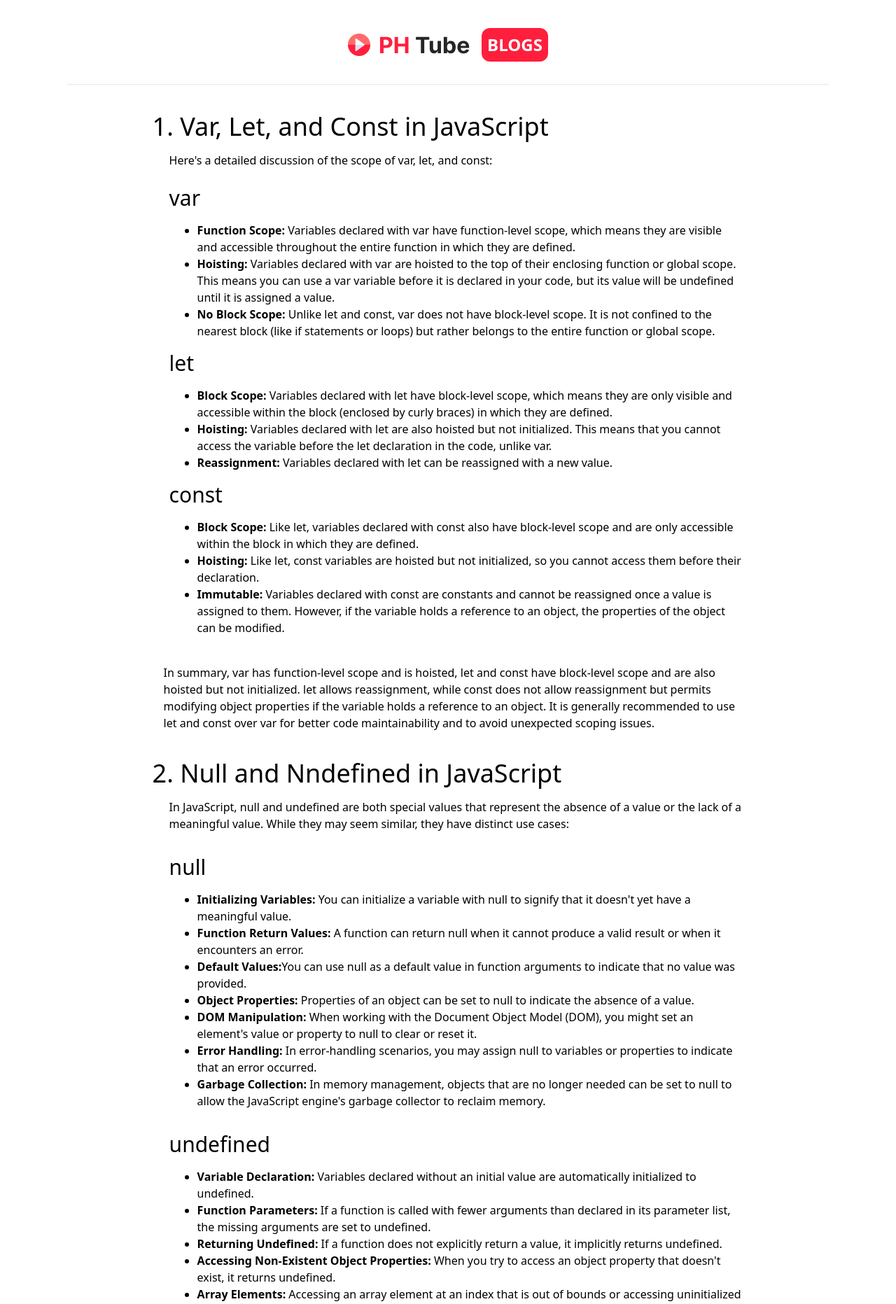
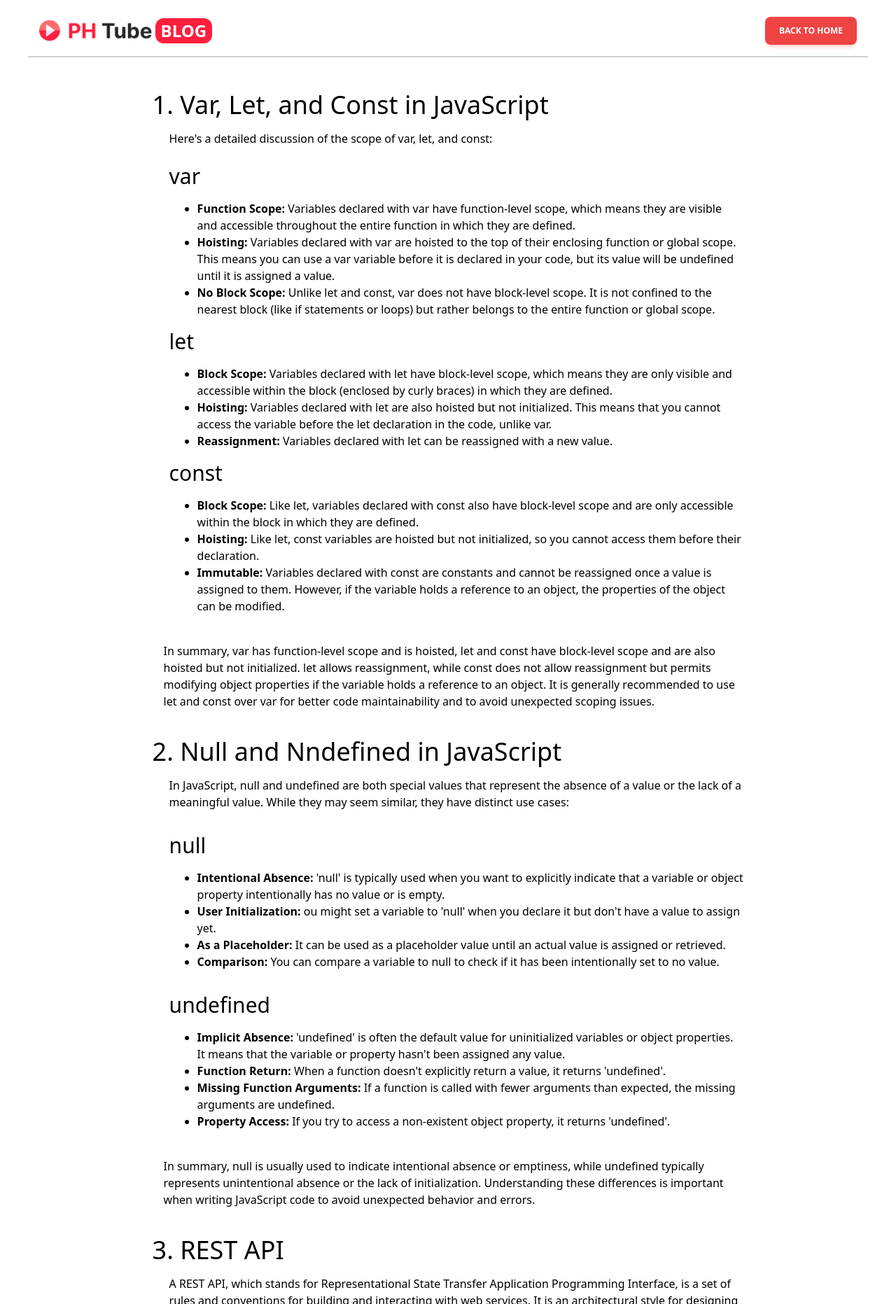
Before and after one commit to kazimdabusayed/phtube, a plain HTML site: page blog.html in a window 1280 px wide. Shown: the top 1863 px of the page at 70% size. Drawn offline with nearby package versions, Linux system fonts and the light colour scheme.

```diff
--- a/blog.html
+++ b/blog.html
@@ -3,21 +3,31 @@
 <head>
     <meta charset="UTF-8">
     <meta name="viewport" content="width=device-width, initial-scale=1.0">
-    <title>PH Tube</title>
-    <link rel="shortcut icon" href="./images/Icon.png" type="image/x-icon">
+    <title>PH Tube Blog</title>
+    <link rel="shortcut icon" href="./images/favicon.png" type="image/x-icon">
     <link href="https://cdn.jsdelivr.net/npm/daisyui@3.6.4/dist/full.css" rel="stylesheet" type="text/css" />
 </head>
 <body>
     <!-- header -->
-    <header class="mx-6 md:mx-14 xl:mx-24">
-        <!-- nav section -->
-        <nav class="flex flex-col md:flex-row justify-center items-center mt-10 mb-8 gap-4">
-            <a target="_blank" href="index.html"><img src="images/Logo.png" alt=""></a>
-            <h3 class="px-2 py-2 text-2xl font-bold bg-[#FF1F3D] text-white rounded-xl">
-                BLOGS
-            </h3>
+    <header class="">
+        <nav class="mx-auto px-8 md:px-15 lg:px-10 py-2 bg-white border-gray-200">
+            <div class="max-w-screen-xl flex flex-col md:flex-row justify-between items-center gap-3 p-4">
+                <a cla href="./blog.html" class="flex justify-center gap-1">
+                    <img src="./images/Logo.png" class="h-9" alt="Logo" />
+                    <button class="px-2 text-2xl font-bold bg-[#FF1F3D] text-white rounded-xl">
+                        BLOG
+                    </button>
+                </a>
+                <a href="./index.html">
+                    <button
+                        class="middle none center rounded-lg bg-red-500 hover:bg-red-600 py-3 px-5 text-xs font-bold uppercase text-white shadow-md shadow-red-500/20 transition-all hover:shadow-lg hover:shadow-red-500/40 focus:opacity-[0.85] focus:shadow-none active:opacity-[0.85] active:shadow-none disabled:pointer-events-none disabled:opacity-50 disabled:shadow-none"
+                        data-ripple-light="true">
+                        Back to home
+                    </button>
+                </a>
+            </div>
+            <div class="w-full h-[2px] bg-[#17171733]"></div>
         </nav>
-        <hr>
     </header>
 
     <!-- main -->
@@ -86,41 +96,27 @@
             <div class="ml-6">
                 <h3 class="text-3xl mt-8 mb-4">null</h3>
                 <ul class="list-disc pl-10">
-                    <li><b>Initializing Variables:</b> You can initialize a variable with null to signify that it doesn't yet have a meaningful value.</li>
+                    <li><b>Intentional Absence:</b> 'null' is typically used when you want to explicitly indicate that a variable or object property intentionally has no
+                    value or is empty.</li>
 
-                    <li><b>Function Return Values: </b>A function can return null when it cannot produce a valid result or when it encounters an error.</li>
+                    <li><b>User Initialization: </b>ou might set a variable to 'null' when you declare it but don't have a value to assign yet.</li>
 
-                    <li><b>Default Values:</b>You can use null as a default value in function arguments to indicate that
-                        no value was provided.</li>
+                    <li><b>As a Placeholder: </b>It can be used as a placeholder value until an actual value is assigned or retrieved.</li>
 
-                    <li><b>Object Properties:</b> Properties of an object can be set to null to indicate the absence of a value.</li>
-
-                    <li><b>DOM Manipulation:</b> When working with the Document Object Model (DOM), you might set an element's value or property to null to clear or reset it.</li>
-
-                    <li><b>Error Handling:</b> In error-handling scenarios, you may assign null to variables or properties to indicate that an error occurred.</li>
-
-                    <li><b>Garbage Collection:</b> In memory management, objects that are no longer needed can be set to null to allow the JavaScript engine's garbage collector to reclaim memory.</li>
+                    <li><b>Comparison: </b> You can compare a variable to null to check if it has been intentionally set to no value.</li>
                 </ul>
             </div>
             <!-- undefined part -->
             <div class="ml-6">
                 <h3 class="text-3xl mt-8 mb-4">undefined</h3>
                 <ul class="list-disc pl-10">
-                    <li><b>Variable Declaration:</b> Variables declared without an initial value are automatically initialized to undefined.</li>
+                    <li><b>Implicit Absence: </b>'undefined' is often the default value for uninitialized variables or object properties. It means that the variable or property hasn't been assigned any value.</li>
 
-                    <li><b>Function Parameters:</b> If a function is called with fewer arguments than declared in its parameter list, the missing arguments are set to undefined.</li>
+                    <li><b>Function Return: </b>When a function doesn't explicitly return a value, it returns 'undefined'.</li>
 
-                    <li><b>Returning Undefined:</b> If a function does not explicitly return a value, it implicitly returns undefined.</li>
+                    <li><b>Missing Function Arguments: </b>If a function is called with fewer arguments than expected, the missing arguments are undefined.</li>
 
-                    <li><b>Accessing Non-Existent Object Properties:</b> When you try to access an object property that doesn't exist, it returns undefined.</li>
-
-                    <li><b>Array Elements:</b> Accessing an array element at an index that is out of bounds or accessing uninitialized elements returns undefined.</li>
-
-                    <li><b>Implicit Return Value of Functions:</b> If a function does not have a return statement, the return value is undefined.</li>
-
-                    <li><b>Explicitly Setting to Undefined:</b> You can explicitly set variables, object properties, or array elements to undefined to indicate that they have no meaningful value.</li>
-
-                    <li><b>Callback Functions:</b> When working with asynchronous operations, callback functions may receive undefined as an argument when there is no data available or an error occurs.</li>
+                    <li><b>Property Access: </b> If you try to access a non-existent object property, it returns 'undefined'.
                 </ul>
             </div>
             <br>
```
Also changed, not shown: index.html (+4 -4 lines), js/script.js (+22 -8 lines), images/favicon.png (added).
